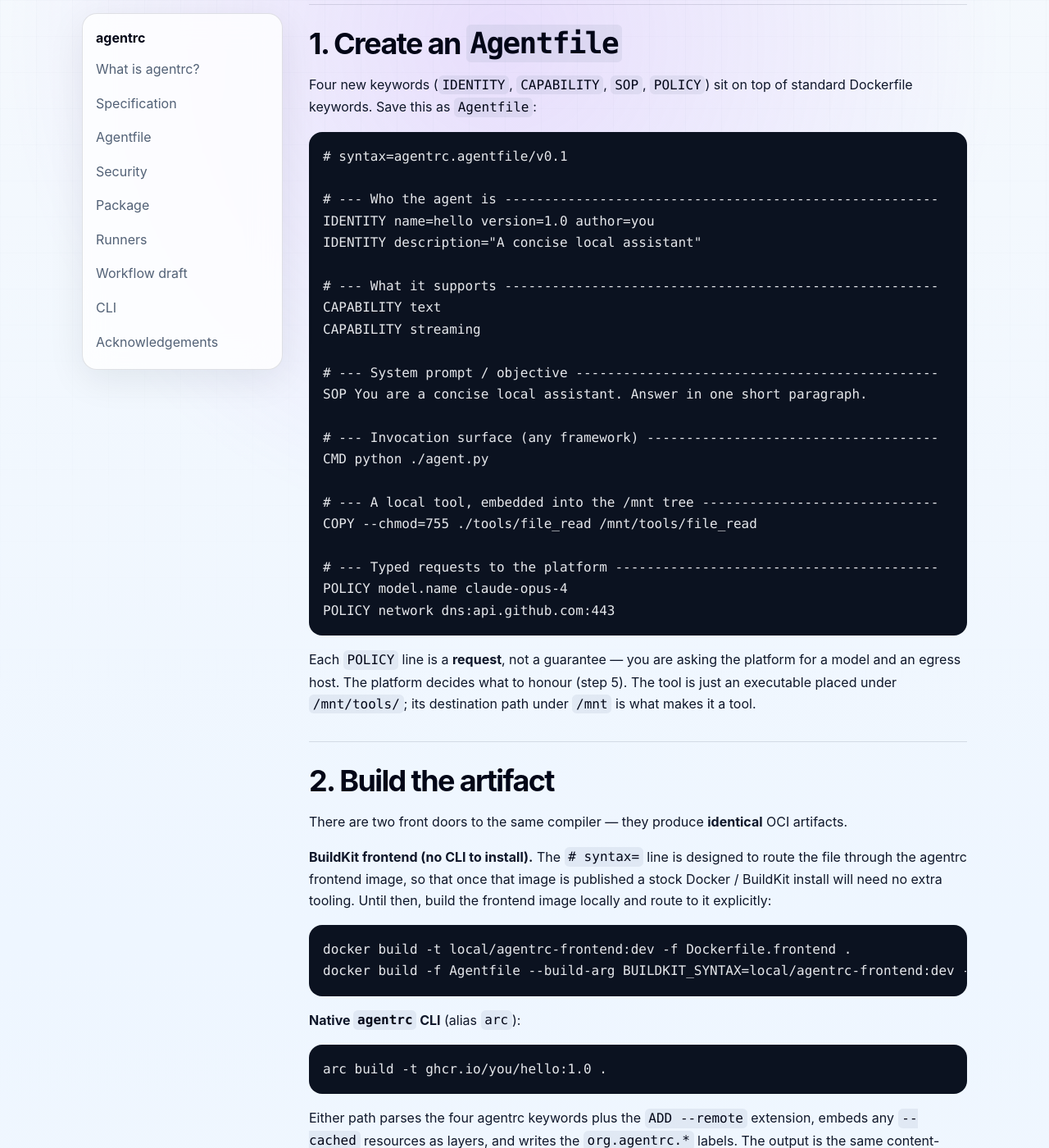
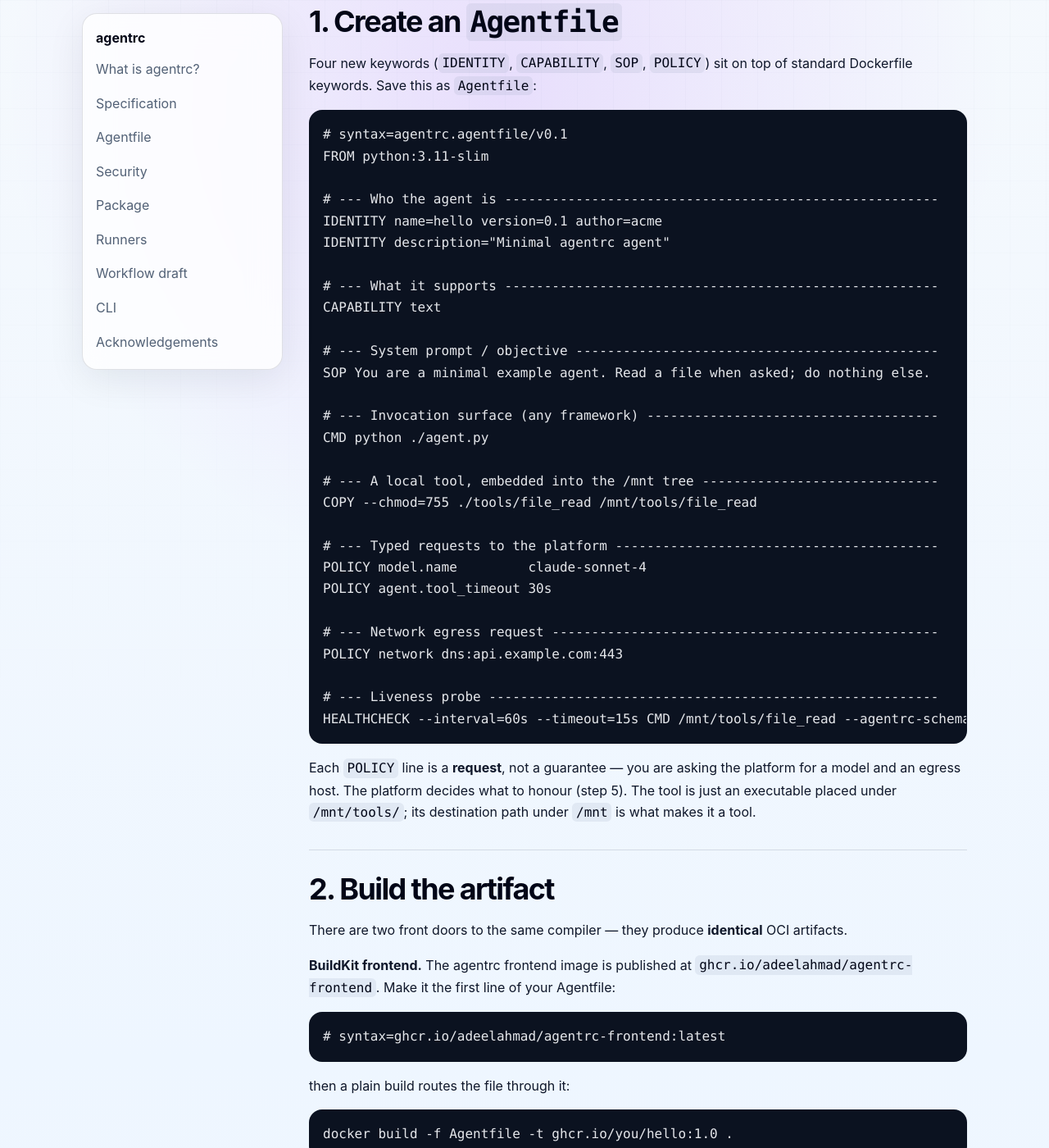
Before and after one commit to adeelahmad/agentrc, a Jekyll site: the page built from docs/quickstart.md, in a window 1280 px wide and 1400 px high, scrolled down 654 px. Shown: the whole window at 82% size. Built offline with Jekyll 4.4.1, drawn with Linux system fonts in a browser that asks for light colours; some of the changed text lies outside the part shown.

Commit message:
docs(sprint1): S1-01 content correctness (T1 ghost-tool, T2 FROM+spec §2, T3 published honesty, T4 polish)
Co-Authored-By: Claude Fable 5 <noreply@anthropic.com>
Claude-Session: https://claude.ai/code/session_01EfxKpVAgKWcpqfUQJXKEnK

````diff
--- a/docs/quickstart.md
+++ b/docs/quickstart.md
@@ -13,17 +13,17 @@ know `docker build`, you already know most of this. For the full normative
 grammar, see the [specification](/spec/).
 
 <div class="callout">
-<strong>Status: steps 1–4 work today; step 5 doesn't.</strong> A reference
+<strong>Status: steps 1–4 work today; step 5 is planned.</strong> A reference
 implementation of the native <code>agentrc</code> CLI (<code>build</code>,
 <code>inspect</code>, <code>push</code>, <code>pull</code>, <code>lint</code>,
 <code>lock</code>, <code>init</code>) and the BuildKit frontend both exist —
 see <a href="/cli/">the live CLI status table</a> and <code>tooling/</code> in
-the repository. The frontend image isn't published to a public registry yet,
-so a stock <code>docker build -f Agentfile .</code> needs
-<code>--build-arg BUILDKIT_SYNTAX=&lt;your-built-image&gt;</code> until it is
-(see step 2). <strong>Step 5 (<code>arc run</code>) is not implemented</strong> —
-agentrc declares agents, it does not ship a runtime; running an artifact is a
-compatible platform's job.
+the repository. The frontend image is published at
+<code>ghcr.io/adeelahmad/agentrc-frontend</code>, so the <code># syntax=</code>
+line routes <code>docker build -f Agentfile .</code> through it (see step 2).
+<strong>Step 5 (<code>arc run</code>) is planned</strong> — agentrc declares
+agents, it does not ship a runtime; running an artifact is a compatible
+platform's job.
 </div>
 
 ## 1. Create an `Agentfile`
@@ -33,17 +33,17 @@ standard Dockerfile keywords. Save this as `Agentfile`:
 
 ```dockerfile
 # syntax=agentrc.agentfile/v0.1
+FROM python:3.11-slim
 
 # --- Who the agent is -------------------------------------------------------
-IDENTITY name=hello version=1.0 author=you
-IDENTITY description="A concise local assistant"
+IDENTITY name=hello version=0.1 author=acme
+IDENTITY description="Minimal agentrc agent"
 
 # --- What it supports -------------------------------------------------------
 CAPABILITY text
-CAPABILITY streaming
 
 # --- System prompt / objective ----------------------------------------------
-SOP You are a concise local assistant. Answer in one short paragraph.
+SOP You are a minimal example agent. Read a file when asked; do nothing else.
 
 # --- Invocation surface (any framework) -------------------------------------
 CMD python ./agent.py
@@ -52,8 +52,14 @@ CMD python ./agent.py
 COPY --chmod=755 ./tools/file_read /mnt/tools/file_read
 
 # --- Typed requests to the platform -----------------------------------------
-POLICY model.name claude-opus-4
-POLICY network dns:api.github.com:443
+POLICY model.name         claude-sonnet-4
+POLICY agent.tool_timeout 30s
+
+# --- Network egress request -------------------------------------------------
+POLICY network dns:api.example.com:443
+
+# --- Liveness probe ---------------------------------------------------------
+HEALTHCHECK --interval=60s --timeout=15s CMD /mnt/tools/file_read --agentrc-schema
 ```
 
 Each `POLICY` line is a **request**, not a guarantee — you are asking the platform
@@ -66,14 +72,24 @@ tool is just an executable placed under `/mnt/tools/`; its destination path unde
 There are two front doors to the same compiler — they produce **identical** OCI
 artifacts.
 
-**BuildKit frontend (no CLI to install).** The `# syntax=` line is designed to
-route the file through the agentrc frontend image, so that once that image is
-published a stock Docker / BuildKit install will need no extra tooling. Until
-then, build the frontend image locally and route to it explicitly:
+**BuildKit frontend.** The agentrc frontend image is published at
+`ghcr.io/adeelahmad/agentrc-frontend`. Make it the first line of your Agentfile:
+
+```dockerfile
+# syntax=ghcr.io/adeelahmad/agentrc-frontend:latest
+```
+
+then a plain build routes the file through it:
 
 ```bash
-docker build -t local/agentrc-frontend:dev -f Dockerfile.frontend .
-docker build -f Agentfile --build-arg BUILDKIT_SYNTAX=local/agentrc-frontend:dev -t ghcr.io/you/hello:1.0 .
+docker build -f Agentfile -t ghcr.io/you/hello:1.0 .
+```
+
+To pin the frontend explicitly instead of via the `# syntax=` line, pass it as a
+build arg:
+
+```bash
+docker build -f Agentfile --build-arg BUILDKIT_SYNTAX=ghcr.io/adeelahmad/agentrc-frontend:latest -t ghcr.io/you/hello:1.0 .
 ```
 
 **Native `agentrc` CLI** (alias `arc`):
@@ -101,8 +117,8 @@ The Agentfile above emits labels like:
 ```text
 org.agentrc.identity.name=hello
 org.agentrc.capability.text=true
-org.agentrc.model.name=claude-opus-4
-org.agentrc.network.dns.api.github.com=443
+org.agentrc.model.name=claude-sonnet-4
+org.agentrc.network.dns.api.example.com=443
 org.agentrc.tool.file_read=local
 org.agentrc.sop=/mnt/SOP
 org.agentrc.sop.sha256=<digest>
````
Also changed, not shown: other parts of docs/quickstart.md (+3 -3 lines), cli.md (+33 -18 lines), docs/agentfile.md (+14 -8 lines), examples/index.md (+3 -2 lines), index.md (+3 -2 lines), spec/index.md (+11 -6 lines), 4 other files.
